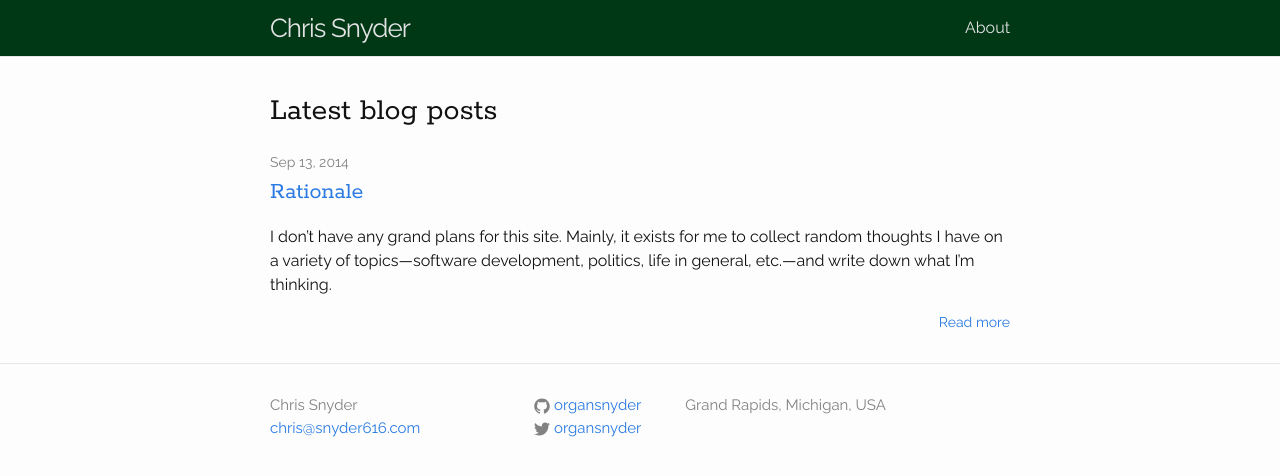
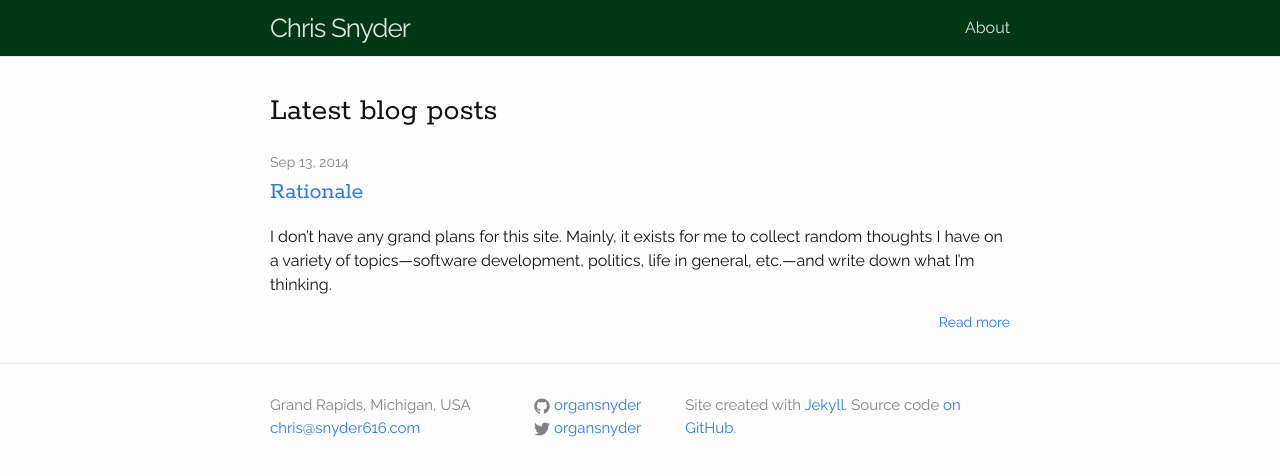
Before and after one commit to csnyder616/snyder616.com, a Jekyll site: the page built from index.html, in a window 1280 px wide. Shown: the top 476 px of the page. Built offline with Jekyll 4.4.1, drawn with Linux system fonts in a browser that asks for light colours.

Commit message:
footer changes

```diff
--- a/_includes/footer.html
+++ b/_includes/footer.html
@@ -5,7 +5,7 @@
     <div class="footer-col-wrapper">
       <div class="footer-col  footer-col-1">
         <ul class="contact-list">
-          <li>{{ site.title }}</li>
+          <li>Grand Rapids, Michigan, USA</li>
           <li><a href="mailto:{{ site.email }}">{{ site.email }}</a></li>
         </ul>
       </div>
@@ -44,7 +44,9 @@
       </div>
 
       <div class="footer-col  footer-col-3">
-        <p class="text">Grand Rapids, Michigan, USA</p>
+        <p class="text">
+          Site created with <a href="http://jekyllrb.com/">Jekyll</a>. Source code <a href="https://github.com/organsnyder/snyder616.com">on GitHub</a>.
+        </p>
       </div>
     </div>
 
--- a/_sass/_layout.scss
+++ b/_sass/_layout.scss
@@ -196,7 +196,6 @@ $head-foreground: #e3e3e3;
 .read-more {
     float: right;
     font-size: 14px;
-
 }
 
 /**
```
